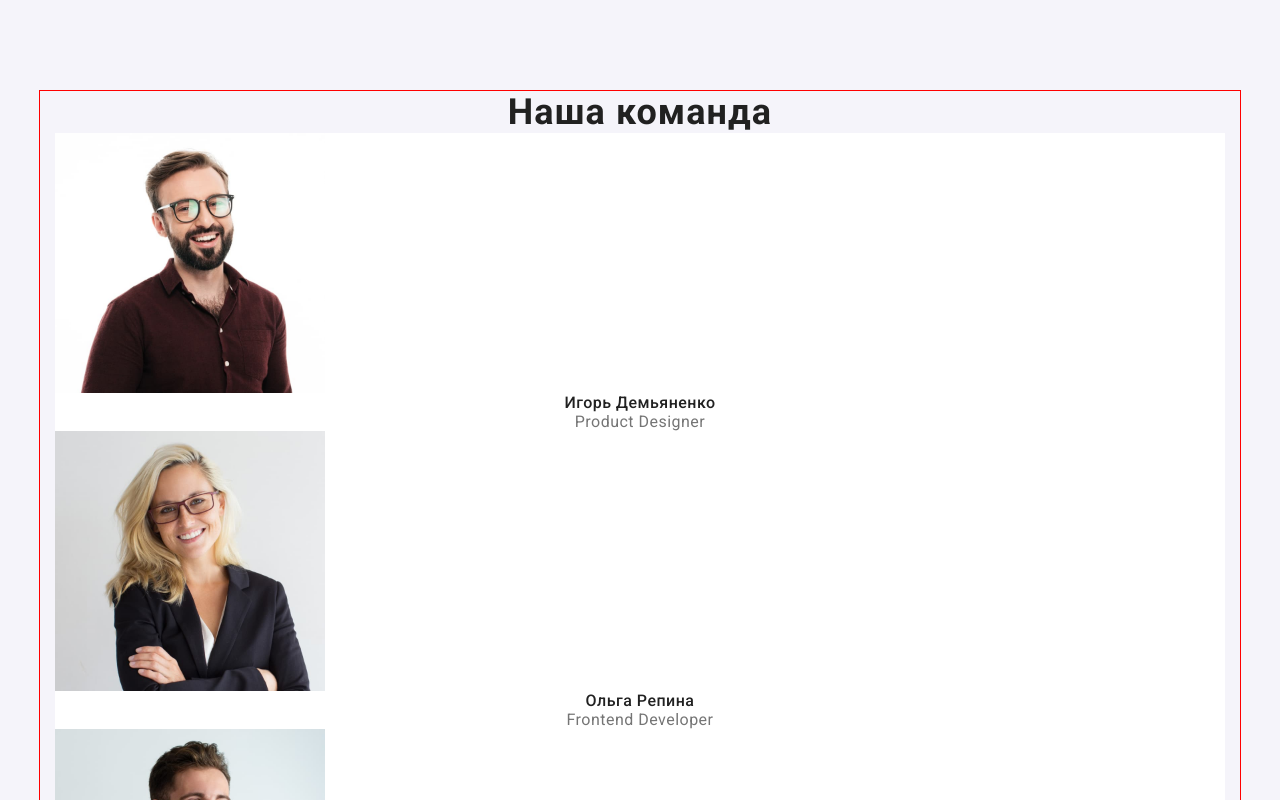
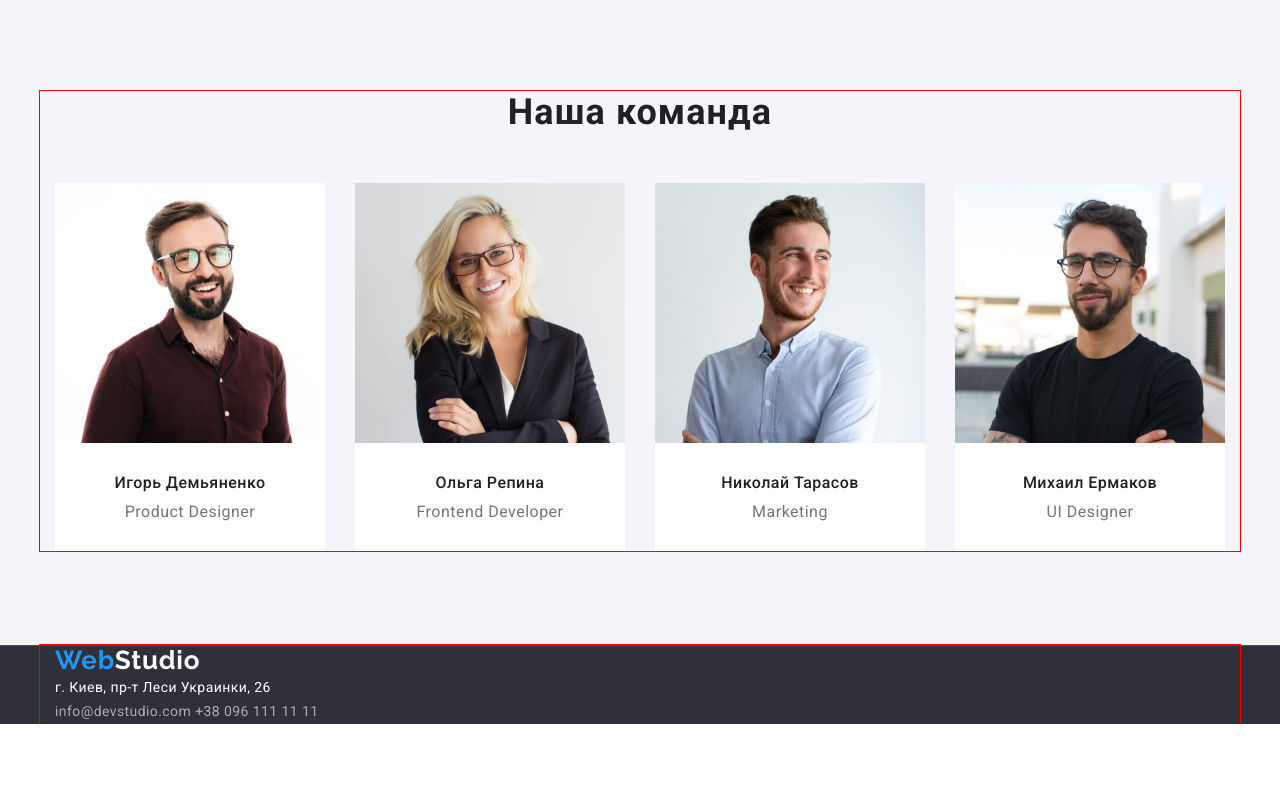
Before and after one commit to DenysKors/goit-markup-hw-03, a plain HTML site: page index.html in a window 1280 px wide. Shown: the part 1040-1840 px from the top of the page. After the commit the page ends 1764 px from the top, so only its background shows below. Drawn offline with nearby package versions, Linux system fonts and the light colour scheme.

Commit message:
Позиционирование Команда

```diff
--- a/css/styles.css
+++ b/css/styles.css
@@ -246,6 +246,20 @@ img {
 	line-height: 1.17;
 	text-align: center;
 	letter-spacing: 0.03em;
+	margin-bottom: 50px;
+}
+
+.team-list {
+	display: flex;
+	flex-wrap: wrap;
+}
+
+.team-list .team-member:not(:nth-child(4n)) {
+	margin-right: 30px;
+}
+
+.team-img {
+	padding-bottom: 30px;
 }
 
 .team-name {
@@ -254,6 +268,8 @@ img {
 	line-height: 1.19;
 	text-align: center;
 	letter-spacing: 0.03em;
+
+	padding-bottom: 10px;
 }
 
 .team-job {
@@ -262,6 +278,7 @@ img {
 	text-align: center;
 	letter-spacing: 0.03em;
 	color: var(--text-color);
+	padding-bottom: 30px;
 }
 
 .team-member {
--- a/index.html
+++ b/index.html
@@ -104,24 +104,24 @@
 			<section class="section team">
 				<div class="container">
 					<h2 class="team-header">Наша команда</h2>
-					<ul class="list">
+					<ul class="team-list list">
 						<li class="team-member">
-							<img src="./images/img1.jpg" width="270" height="260" alt="Игорь Демьяненко" />
+							<img class="team-img" src="./images/img1.jpg" width="270" height="260" alt="Игорь Демьяненко" />
 							<h3 class="team-name">Игорь Демьяненко</h3>
 							<p class="team-job">Product Designer</p>
 						</li>
 						<li class="team-member">
-							<img src="./images/img2.jpg" width="270" height="260" alt="Ольга Репина" />
+							<img class="team-img" src="./images/img2.jpg" width="270" height="260" alt="Ольга Репина" />
 							<h3 class="team-name">Ольга Репина</h3>
 							<p class="team-job">Frontend Developer</p>
 						</li>
 						<li class="team-member">
-							<img src="./images/img3.jpg" width="270" height="260" alt="Николай Тарасов" />
+							<img class="team-img" src="./images/img3.jpg" width="270" height="260" alt="Николай Тарасов" />
 							<h3 class="team-name">Николай Тарасов</h3>
 							<p class="team-job">Marketing</p>
 						</li>
 						<li class="team-member">
-							<img src="./images/img4.jpg" width="270" height="260" alt="Михаил Ермаков" />
+							<img class="team-img" src="./images/img4.jpg" width="270" height="260" alt="Михаил Ермаков" />
 							<h3 class="team-name">Михаил Ермаков</h3>
 							<p class="team-job">UI Designer</p>
 						</li>
```
